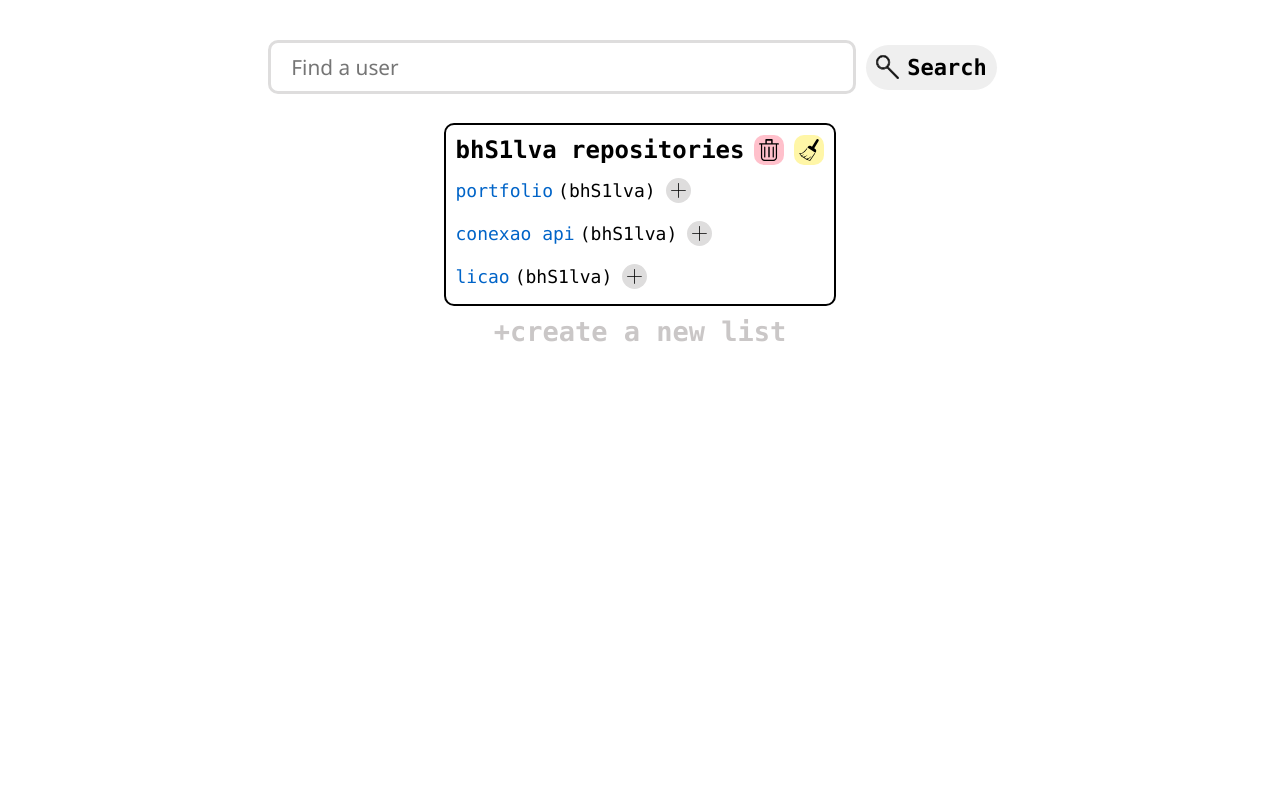
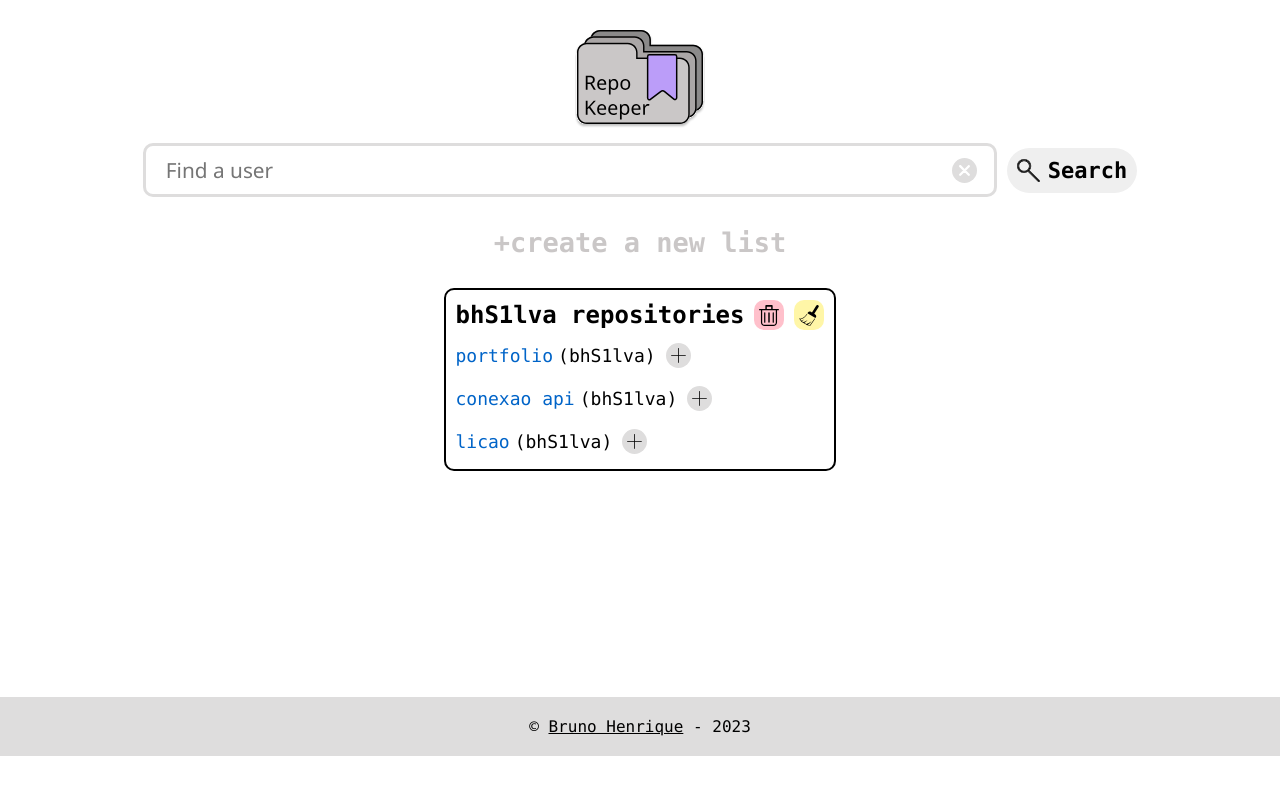
Before and after one commit to bhS1lva/Projeto-repo-keeper, a Svelte app: page / in a window 1280 px wide. Shown: the top 794 px of the page. Built offline with nearby package versions, Linux system fonts and the light colour scheme.

Commit message:
footer adicionado

```diff
--- a/public/global.css
+++ b/public/global.css
@@ -11,6 +11,3 @@
 	box-sizing: border-box;
 	user-select: none;
 }
-body{
-	padding: 40px;
-}
--- a/src/App.svelte
+++ b/src/App.svelte
@@ -1,6 +1,7 @@
 <script lang="ts">
 
-    import ManageLists from "./components/ManageLists/ManageLists.svelte";
+    import Footer from "./components/Footer/Footer.svelte";
+	import ManageLists from "./components/ManageLists/ManageLists.svelte";
     import SearchBar from "./components/SearchBar/SearchBar.svelte";
     import type IRepository from "./interfaces/IRepository";
 
@@ -14,8 +15,19 @@
 <main>
 	<header><SearchBar on:Response={getEvent}/></header>
 	<div><ManageLists allRepositories={repos}/></div>
+
 </main>
+<footer><Footer/></footer>
 
 <style>
-
+	main{
+		padding: 30px;
+		position: relative;
+	}
+	footer{
+		height: 255px;
+		display: flex;
+		flex-direction: column;
+		justify-content: flex-end;
+	}
 </style>
--- /dev/null
+++ b/src/components/Footer/Footer.svelte
@@ -0,0 +1,18 @@
+<script lang="ts">
+
+</script>
+
+<footer>
+    <p>&copy; <a href="https://github.com/bhS1lva" target="_blank" rel="noreferrer">Bruno Henrique</a> - {new Date().getFullYear()}</p>
+</footer>
+
+<style>
+    footer{
+        padding: 20px;
+        background-color: var(--gray);
+        text-align: center;
+    }
+    a{
+        color: black;
+    }
+</style>
--- a/src/components/ListRepositories/ListRepositories.svelte
+++ b/src/components/ListRepositories/ListRepositories.svelte
@@ -121,8 +121,8 @@
         justify-content: center;
         align-items: center;
         position: absolute;
-        left: -21px;
-        bottom: 25px;
+        left: -20px;
+        bottom: 24px;
         width: 25px;
         height: 25px;
     }
--- a/src/components/ManageLists/ManageLists.svelte
+++ b/src/components/ManageLists/ManageLists.svelte
@@ -56,7 +56,13 @@
     }
 </script>
 
+<div class="new-list-box">
+    <button on:click={() => showListScope = true} title="Create a new list">
+        <h2>+create a new list</h2>
+    </button>
+</div>
 <div class="list-box">
+
     {#if allRepositories?.length}
         <ListRepositories
             title={`${allRepositories[0].owner} repositories`}
@@ -81,14 +87,8 @@
         />
     {/if}
     {#if !Object.keys(mappedLists).length && !allRepositories?.length && !showListScope}
-        <img class="no-list-image" src="assets/noListsImage.png" alt="you don’t have any list">
+        <img class="no-list-image" src="/assets/noListsImage.png" alt="you don’t have any list">
     {/if}
-</div>
-
-<div class="new-list-box">
-    <button class="new-list" on:click={() => showListScope = true} title="Create a new list">
-        <h2>+create a new list</h2>
-    </button>
 </div>
 
 <style>
@@ -100,16 +100,16 @@
     }
     .new-list-box{
         text-align: center;
-        padding: 10px;
+        padding: 30px;
     }
-    .new-list{
+    .new-list-box button{
         font-size: 18px;
         background: none;
         border: none;
         color: var(--darker-gray);
         cursor: pointer;
     }
-    .new-list:hover{
+    .new-list-box button:hover{
         text-decoration: underline;
     }
     .no-list-image{
--- a/src/components/SearchBar/SearchBar.svelte
+++ b/src/components/SearchBar/SearchBar.svelte
@@ -48,8 +48,10 @@
     }
 </script>
 
-<div class="form-box">
+<div class="header">
+    <img src="/assets/logo.svg" alt="logo">
     <form on:submit|preventDefault={onSubmit}>
+        <div class="input-box">
             <input
                 type="text"
                 placeholder="Find a user"
@@ -58,22 +60,25 @@
                 bind:this={userInput}
                 class:input-error={status === 404 || status === 3}
             >
+            <!-- {#if username} -->
             <button
                 type="reset"
                 class="button clear-button"
                 title="Clear form"
-            class:disappear={!username}
                 on:click={() => userInput.focus()}
             >
                 <img src="/assets/bold-x.svg" alt="search icon">
             </button>
+        </div>
+        <!-- {/if} -->
         <button type="submit" class="button submit-button" title="Search">
             <img src="/assets/search.svg" alt="search icon">
             Search
         </button>
     </form>
+</div>
 
-</div>
+{#if status === 404 || status === 3}
     <div class="alert-box">
         {#if status === 404}
             <p>User {usernameError} not found!</p>
@@ -81,20 +86,32 @@
             <p>{usernameError} has no repositories!</p>
         {/if}
     </div>
+{/if}
 
 <style>
-    .form-box{
+    .header{
         display: flex;
         justify-content: center;
         align-items: center;
-        flex-flow: row nowrap;
-        margin-bottom: 10px;
+        flex-flow: column wrap;
+    }
+    .header > img{
+        width: 130px;
+        margin-bottom: 15px;
     }
     form{
         display: flex;
         justify-content: center;
         align-items: center;
+        gap: 10px;
+        width: 100%;
+    }
+    .input-box{
+        display: flex;
+        align-items: center;
+        position: relative;
         width: 70%;
+        min-width: 250px;
     }
     input{
         font-family: 'Segoe UI', sans-serif;
@@ -104,14 +121,14 @@
         border: 3px solid var(--gray);
 		border-radius: 10px;
         outline: 0;
-        width: inherit;
-        min-width: 250px;
+        width: 100%;
         transition: 0.5s;
     }
     .input-error{
         border: 1px solid red;
     }
     .alert-box{
+        margin-top: 20px;
         display: inline-flex;
         font-size: 1.5rem;
         font-style: italic;
@@ -128,15 +145,13 @@
         display: flex;
         align-items: center;
         font-weight: bold;
-        position: relative;
-        right: 15px;
     }
     .submit-button img{
         width: 23px;
     }
     .clear-button{
-        position: relative;
-        right: 40px;
+        position: absolute;
+        right: 20px;
         padding: 10px;
         border-radius: 20px;
         width: 25px;
@@ -149,7 +164,4 @@
     .clear-button img{
         width: 11px;
     }
-    .disappear{
-        visibility: hidden;
-    }
 </style>
```
Also changed, not shown: public/assets/logo.svg (added). Lines whose indentation alone changed are shown as unchanged.
